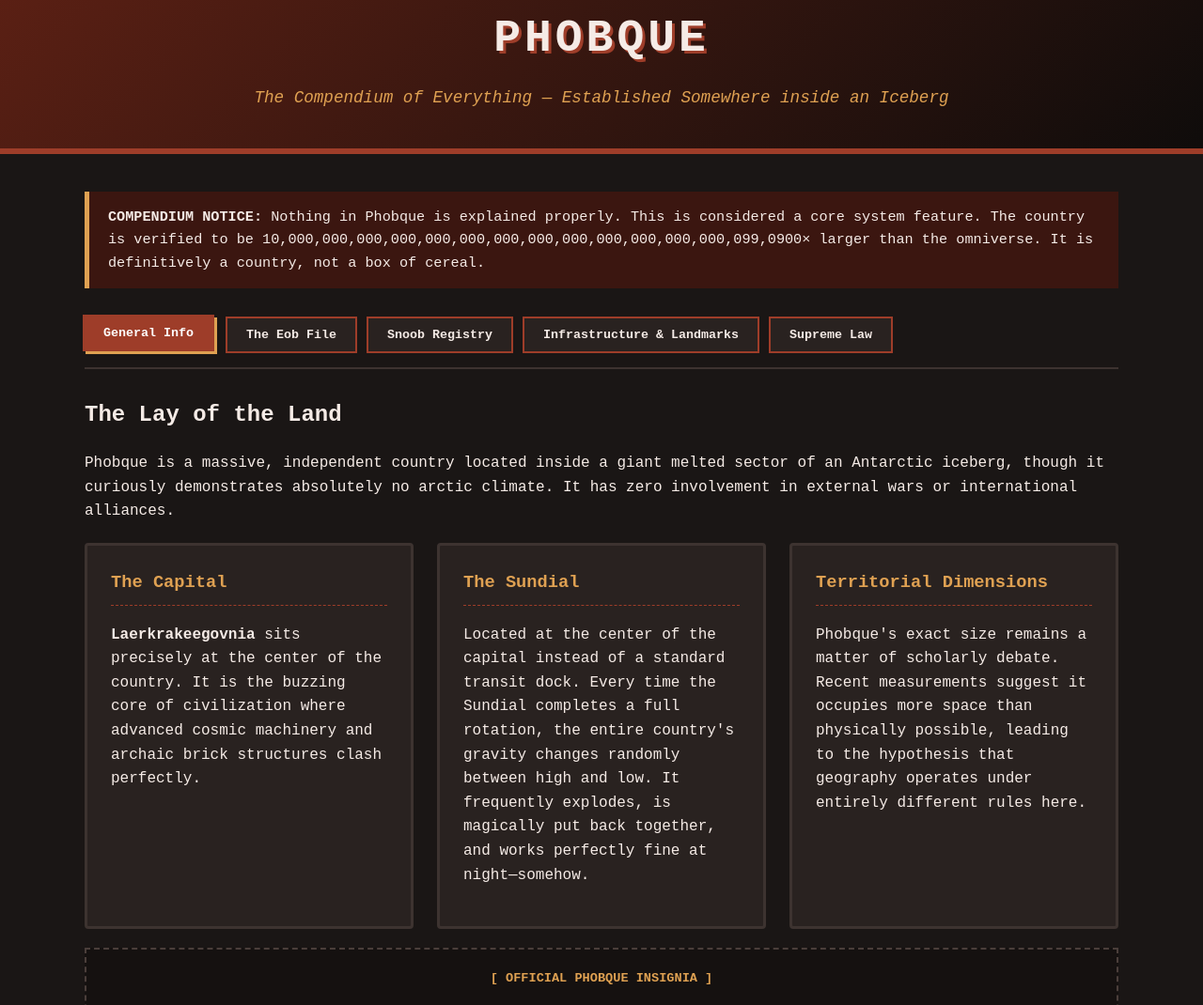
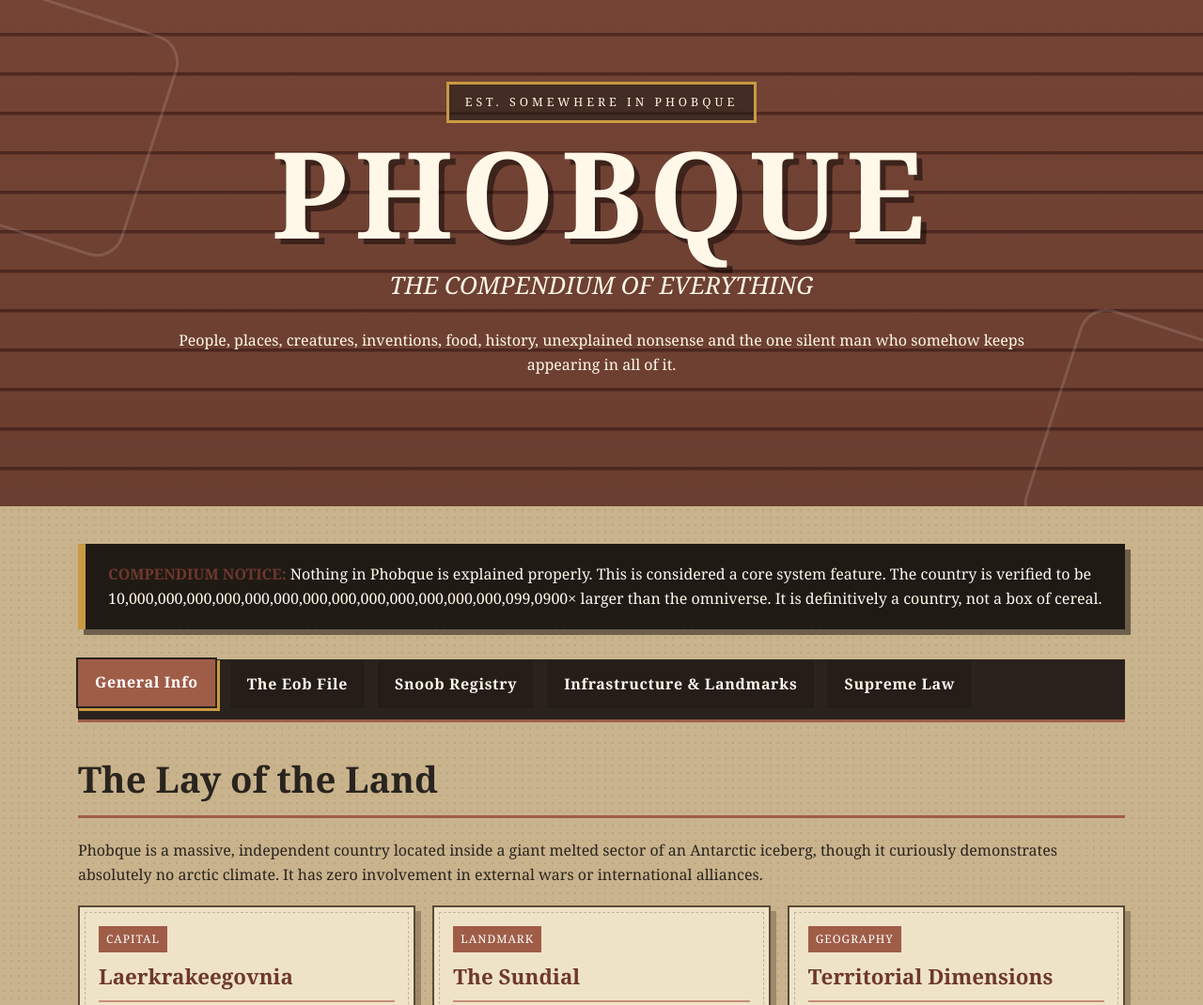
Before and after one commit to eobqwerty/Phobque-compendium, a plain HTML site: page index.html in a window 1280 px wide. Shown: the part 37-1107 px from the top of the page at 94% size. Drawn offline with Linux system fonts and the light colour scheme.

Commit message:
Tighten the Phobque page styling to match the original repo aesthetic while keeping the newly completed lore tabs

```diff
--- a/index.html
+++ b/index.html
@@ -6,84 +6,141 @@
     <title>Phobque — The Compendium of Everything</title>
     <style>
         :root {
-            --bg-color: #1a1615;
-            --brick-red: #9e3d29;
-            --brick-dark: #5c2014;
-            --text-light: #f5ebe6;
-            --accent-gold: #dfa152;
-            --card-bg: #292220;
+            --brick: #9f5d48;
+            --brick2: #6e382d;
+            --paper: #efe3c7;
+            --ink: #29241e;
+            --gold: #c99a42;
+            --cream: #fff8e8;
+            --green: #66785a;
+            --shadow: #241d18;
+            --bg-1: #c9b38c;
+            --bg-2: #d9c9a2;
+            --card-panel: #f5ead0;
+            --dark-panel: #201a15;
         }
 
+        * { box-sizing: border-box; }
+        html { scroll-behavior: smooth; }
+
         body {
-            font-family: 'Courier New', Courier, monospace;
-            background-color: var(--bg-color);
-            color: var(--text-light);
             margin: 0;
-            padding: 0;
+            color: var(--ink);
+            font-family: Georgia, "Times New Roman", serif;
+            background: var(--bg-1);
+            background-image: radial-gradient(#00000012 1px, transparent 1px);
+            background-size: 8px 8px;
             line-height: 1.6;
         }
 
         header {
-            background: linear-gradient(135deg, var(--brick-dark), #0f0c0b);
-            border-bottom: 6px solid var(--brick-red);
-            padding: 40px 20px;
+            min-height: 72vh;
+            display: flex;
+            align-items: center;
+            justify-content: center;
             text-align: center;
+            padding: 50px 20px;
+            position: relative;
+            overflow: hidden;
+            background:
+                linear-gradient(#0004, #0005),
+                repeating-linear-gradient(0deg, var(--brick) 0 38px, var(--brick2) 39px 42px),
+                repeating-linear-gradient(90deg, transparent 0 78px, #0002 79px 82px);
+            color: var(--cream);
         }
 
-        header h1 {
-            margin: 0;
-            font-size: 3rem;
-            letter-spacing: 4px;
-            color: var(--text-light);
-            text-shadow: 3px 3px 0px var(--brick-red);
+        header:before,
+        header:after {
+            content: "";
+            position: absolute;
+            width: 240px;
+            height: 240px;
+            border: 3px solid #ffffff22;
+            transform: rotate(18deg);
+            border-radius: 30px;
         }
 
-        header p {
-            margin: 10px 0 0 0;
+        header:before { left: -80px; top: 40px; }
+        header:after { right: -80px; bottom: -60px; }
+
+        .hero {
+            max-width: 900px;
+            position: relative;
+            z-index: 2;
+        }
+
+        .seal {
+            display: inline-block;
+            border: 3px solid var(--gold);
+            padding: 9px 17px;
+            letter-spacing: 4px;
+            font-size: 0.78rem;
+            background: #241d1899;
+            margin-bottom: 20px;
+        }
+
+        h1 {
+            font-size: clamp(3.5rem, 11vw, 8rem);
+            margin: 0;
+            letter-spacing: 7px;
+            line-height: 0.85;
+            text-shadow: 6px 6px 0 #0007;
+        }
+
+        .subtitle {
+            font-size: clamp(1.1rem, 2.5vw, 1.6rem);
+            margin: 25px auto;
+            max-width: 700px;
             font-style: italic;
-            color: var(--accent-gold);
-            font-size: 1.1rem;
         }
 
         .container {
-            max-width: 1100px;
+            max-width: 1150px;
             margin: 40px auto;
-            padding: 0 20px;
+            padding: 0 18px;
         }
 
         .alert-box {
-            background-color: #3b1610;
-            border-left: 5px solid var(--accent-gold);
-            padding: 15px 20px;
-            margin-bottom: 30px;
-            font-size: 0.95rem;
+            background: var(--dark-panel);
+            color: var(--cream);
+            border-left: 8px solid var(--gold);
+            padding: 20px 24px;
+            margin-bottom: 32px;
+            font-size: 1rem;
+            box-shadow: 6px 6px 0 rgba(36, 29, 24, 0.55);
         }
 
-        /* Tabs Interface */
         .tabs-nav {
             display: flex;
             flex-wrap: wrap;
             gap: 10px;
             margin-bottom: 30px;
-            border-bottom: 2px solid #3d3330;
-            padding-bottom: 15px;
+            border-bottom: 3px solid var(--brick);
+            padding-bottom: 10px;
+            position: sticky;
+            top: 0;
+            z-index: 20;
+            background: rgba(36, 29, 24, 0.96);
+            backdrop-filter: blur(2px);
         }
 
         .tab-btn {
-            background-color: var(--card-bg);
-            color: var(--text-light);
-            border: 2px solid var(--brick-red);
-            padding: 10px 20px;
+            background: var(--shadow);
+            color: var(--cream);
+            border: 2px solid var(--ink);
+            padding: 12px 18px;
             cursor: pointer;
-            font-family: inherit;
+            font: inherit;
             font-weight: bold;
+            letter-spacing: 0.04em;
             transition: all 0.2s ease;
         }
 
-        .tab-btn:hover, .tab-btn.active {
-            background-color: var(--brick-red);
+        .tab-btn:hover,
+        .tab-btn.active {
+            background: var(--brick);
             color: white;
-            box-shadow: 3px 3px 0px var(--accent-gold);
+            box-shadow: 3px 3px 0 var(--gold);
             transform: translate(-2px, -2px);
         }
 
@@ -93,80 +150,128 @@
 
         .tab-content.active {
             display: block;
-            animation: fadeIn 0.4s ease;
+            animation: fadeIn 0.35s ease;
         }
 
-        /* Lore Layout Elements */
         .grid {
             display: grid;
-            grid-template-columns: repeat(auto-fit, minmax(300px, 1fr));
-            gap: 25px;
+            grid-template-columns: repeat(auto-fit, minmax(260px, 1fr));
+            gap: 18px;
             margin-top: 20px;
         }
 
         .card {
-            background-color: var(--card-bg);
-            border: 3px solid #3d3330;
-            padding: 25px;
-            border-radius: 4px;
+            background: var(--paper);
+            border: 2px solid #5b4938;
+            padding: 20px;
+            box-shadow: 6px 6px 0 rgba(76, 57, 43, 0.35);
             position: relative;
         }
 
+        .card:after {
+            content: "";
+            position: absolute;
+            inset: 5px;
+            border: 1px dashed rgba(91, 73, 56, 0.3);
+            pointer-events: none;
+        }
+
+        .card > * { position: relative; z-index: 1; }
+
         .card h3 {
             margin-top: 0;
-            color: var(--accent-gold);
-            border-bottom: 1px dashed var(--brick-red);
+            font-size: 1.4rem;
+            margin-bottom: 8px;
+            color: var(--brick2);
+            border-bottom: 2px solid rgba(158, 61, 41, 0.5);
             padding-bottom: 8px;
         }
 
         .card ul {
-            margin: 10px 0;
-            padding-left: 20px;
+            margin: 10px 0 0 0;
+            padding-left: 18px;
         }
 
         .card li {
             margin-bottom: 8px;
         }
 
+        .tag {
+            display: inline-block;
+            background: var(--brick);
+            color: white;
+            padding: 4px 8px;
+            font-size: 0.75rem;
+            letter-spacing: 1px;
+            margin-bottom: 8px;
+        }
+
         .insignia-box {
+            background: #201a15;
+            color: #ffe6a5;
+            border: 2px solid var(--gold);
+            padding: 20px;
+            margin-top: 20px;
             text-align: center;
-            background: #151110;
-            border: 2px dashed #4a3e3a;
-            padding: 20px;
-            margin: 20px 0;
-            font-size: 0.85rem;
         }
 
         .insignia-box h4 {
             margin: 0 0 10px 0;
-            color: var(--accent-gold);
+            color: var(--gold);
+        }
+
+        h2 {
+            font-size: 2.4rem;
+            margin: 0 0 22px;
+            border-bottom: 3px solid var(--brick);
+            padding-bottom: 8px;
+        }
+
+        p {
+            margin: 0 0 14px 0;
+        }
+
+        strong {
+            color: var(--brick2);
         }
 
         footer {
+            background: var(--shadow);
+            color: var(--cream);
+            padding: 40px 20px;
             text-align: center;
-            padding: 40px 20px;
             margin-top: 60px;
-            border-top: 2px solid #3d3330;
-            font-size: 0.85rem;
-            color: #8c7670;
         }
 
-        footer a {
-            color: var(--accent-gold);
-            text-decoration: none;
+        footer p {
+            margin: 0;
+        }
+
+        footer small {
+            opacity: 0.8;
         }
 
         @keyframes fadeIn {
             from { opacity: 0; transform: translateY(10px); }
             to { opacity: 1; transform: translateY(0); }
         }
+
+        @media (max-width: 600px) {
+            header { min-height: 62vh; }
+            .tabs-nav { justify-content: flex-start; }
+            h2 { font-size: 2rem; }
+        }
     </style>
 </head>
 <body>
 
     <header>
-        <h1>PHOBQUE</h1>
-        <p>The Compendium of Everything — Established Somewhere inside an Iceberg</p>
+        <div class="hero">
+            <div class="seal">EST. SOMEWHERE IN PHOBQUE</div>
+            <h1>PHOBQUE</h1>
+            <p class="subtitle">THE COMPENDIUM OF EVERYTHING</p>
+            <p>People, places, creatures, inventions, food, history, unexplained nonsense and the one silent man who somehow keeps appearing in all of it.</p>
+        </div>
     </header>
 
     <div class="container">
@@ -174,7 +279,6 @@
             <strong>COMPENDIUM NOTICE:</strong> Nothing in Phobque is explained properly. This is considered a core system feature. The country is verified to be 10,000,000,000,000,000,000,000,000,000,000,000,000,000,099,0900× larger than the omniverse. It is definitively a country, not a box of cereal.
         </div>
 
-        <!-- Navigation Tabs -->
         <div class="tabs-nav">
             <button class="tab-btn active" onclick="openTab(event, 'general')">General Info</button>
             <button class="tab-btn" onclick="openTab(event, 'eob')">The Eob File</button>
@@ -183,21 +287,23 @@
             <button class="tab-btn" onclick="openTab(event, 'law')">Supreme Law</button>
         </div>
 
-        <!-- Tab 1: General Info -->
         <div id="general" class="tab-content active">
             <h2>The Lay of the Land</h2>
             <p>Phobque is a massive, independent country located inside a giant melted sector of an Antarctic iceberg, though it curiously demonstrates absolutely no arctic climate. It has zero involvement in external wars or international alliances.</p>
 
             <div class="grid">
                 <div class="card">
-                    <h3>The Capital</h3>
+                    <span class="tag">CAPITAL</span>
+                    <h3>Laerkrakeegovnia</h3>
                     <p><strong>Laerkrakeegovnia</strong> sits precisely at the center of the country. It is the buzzing core of civilization where advanced cosmic machinery and archaic brick structures clash perfectly.</p>
                 </div>
                 <div class="card">
+                    <span class="tag">LANDMARK</span>
                     <h3>The Sundial</h3>
                     <p>Located at the center of the capital instead of a standard transit dock. Every time the Sundial completes a full rotation, the entire country's gravity changes randomly between high and low. It frequently explodes, is magically put back together, and works perfectly fine at night—somehow.</p>
                 </div>
                 <div class="card">
+                    <span class="tag">GEOGRAPHY</span>
                     <h3>Territorial Dimensions</h3>
                     <p>Phobque's exact size remains a matter of scholarly debate. Recent measurements suggest it occupies more space than physically possible, leading to the hypothesis that geography operates under entirely different rules here.</p>
                 </div>
@@ -209,13 +315,13 @@
             </div>
         </div>
 
-        <!-- Tab 2: The Eob File -->
         <div id="eob" class="tab-content">
             <h2>Subject: Eob</h2>
             <p>The silent, permanently cheerful mystery walking among us. Eob behaves like a standard resident playing the world on "survival mode," completely ignoring the fact that his hidden creative console potential is entirely boundless.</p>
 
             <div class="grid">
                 <div class="card">
+                    <span class="tag">PROFILE</span>
                     <h3>Uniform & Preferences</h3>
                     <ul>
                         <li><strong>Headwear:</strong> One signature traffic cone hat.</li>
@@ -224,98 +330,126 @@
                         <li><strong>Communication:</strong> Exclusively through silent gestures and knowing smiles.</li>
                     </ul>
                 </div>
+
                 <div class="card">
+                    <span class="tag">VESSEL</span>
                     <h3>The Etrusken Cork</h3>
                     <p>Eob's personal ship. He personally opened a full neutron star, hollowed out its super-dense core, and plated it using nano-titanium infused with bronzore squarks. It is strictly the size of a Jurassic Park gyrosphere. No bigger, no smaller.</p>
                 </div>
+
                 <div class="card">
+                    <span class="tag">FOOD</span>
                     <h3>The Jaffle Mystery</h3>
                     <p>Eob's preferred food item. A perfectly toasted jaffle, consumed at indeterminate times throughout the day. Whether Eob toasts them himself or they appear is a matter requiring further investigation.</p>
                 </div>
             </div>
         </div>
 
-        <!-- Tab 3: Snoob Registry -->
         <div id="snoobs" class="tab-content">
             <h2>Snoob Wildlife & The Market</h2>
             <p>Snoobs are rectangular, brick-shaped domesticated animals kept strictly as pets or farm cattle. Essential Canon Warning: There is only one Snoob species. Do not invent separate breeds like 'Highland' or 'Pocket' Snoobs.</p>
 
             <div class="grid">
                 <div class="card">
+                    <span class="tag">BIOLOGY</span>
                     <h3>Biology & Behavior</h3>
                     <p>Snoobs possess a rigid, straight internal neuro-respirator bone. They exhibit precisely three known behaviors: sleeping, rolling over, and occasionally piling into neat stacks. They make no sound whatsoever.</p>
                 </div>
+
                 <div class="card">
+                    <span class="tag">HAZARD</span>
                     <h3>Harvest Hazards</h3>
                     <p>Harvest season occurs whenever a Snoob feels like it. Farmers must wave a sharp sickle over them while actively dodging live landmines hidden in the rolling fields. They yield zero wool, meat, or leather. Why they are farmed remains a mystery unsolved.</p>
                 </div>
+
                 <div class="card">
+                    <span class="tag">ECONOMY</span>
                     <h3>The Snoob Index (SAX)</h3>
                     <p>Every individual Snoob represents a financial share on the Phobque stock market. Fast falling over indicates high market confidence. Snoobs vote on monetary policy by facing either left or right. Harming a Snoob results in life sentences in timeout.</p>
                 </div>
             </div>
         </div>
 
-        <!-- Tab 4: Infrastructure & Landmarks -->
         <div id="infrastructure" class="tab-content">
             <h2>The Corporate Landscape</h2>
             <p>Phobque's vast highway system supports an odd variety of massive industrial factories and local establishments that coexist without question.</p>
 
             <div class="grid">
                 <div class="card">
+                    <span class="tag">TRANSIT</span>
                     <h3>The Transit Network</h3>
                     <p>The Ninky Nonk remains the primary aerial transport. Beltus operates it with unwavering dedication. Standard rail exists but is considered inefficient compared to floating steam-powered trams.</p>
                 </div>
+
                 <div class="card">
+                    <span class="tag">FOOD HALL</span>
                     <h3>The Jaffle Shack</h3>
                     <p>A legendary establishment synonymous with Eob. Opening hours are subject to the mysterious laws of Phobque time. Serves exclusively toasted jaffles of extraordinary quality.</p>
                 </div>
+
                 <div class="card">
+                    <span class="tag">INDUSTRY</span>
                     <h3>Industrial Parks</h3>
                     <p>Phobque maintains massive manufacturing zones where products of unknown purpose are created with unrelenting efficiency. Exports remain unconfirmed.</p>
                 </div>
+
                 <div class="card">
+                    <span class="tag">QUARRY</span>
                     <h3>The Brick Quarries</h3>
                     <p>Ancient excavation sites supplying the eternal brick shortage. No shortage has ever actually been confirmed, but the quarries operate regardless. Job security is excellent.</p>
                 </div>
+
                 <div class="card">
+                    <span class="tag">GOVERNMENT</span>
                     <h3>Mlepnos Palace</h3>
                     <p>The seat of Mlepnos, the silent clay ruler. Entry requires appointment. Appointments are handled by someone who may or may not exist.</p>
                 </div>
+
                 <div class="card">
+                    <span class="tag">ORRERY</span>
                     <h3>The Exploding Sundial</h3>
                     <p>A structural landmark that operates as both a timekeeping device and gravitational anomaly. Regular maintenance includes complete reconstruction following weekly detonations.</p>
                 </div>
             </div>
         </div>
 
-        <!-- Tab 5: Supreme Law -->
         <div id="law" class="tab-content">
             <h2>The Supreme Laws of Phobque</h2>
             <p>Phobque operates under a system of laws that are simultaneously enforced and entirely ignored, depending on the day of the week and the phase of the moon.</p>
 
             <div class="grid">
                 <div class="card">
+                    <span class="tag">1</span>
                     <h3>The First Principle</h3>
                     <p>Nothing requires explanation. If something demands explanation, you are asking the wrong question in the wrong place at the wrong time. Repeat as necessary.</p>
                 </div>
+
                 <div class="card">
+                    <span class="tag">2</span>
                     <h3>The Snoob Protection Act</h3>
                     <p>Harming, injuring, or inconveniencing a Snoob results in mandatory timeout sentences ranging from one hour to life imprisonment. Exact sentencing depends on the Snoob's voting pattern.</p>
                 </div>
+
                 <div class="card">
+                    <span class="tag">3</span>
                     <h3>The Silence Covenant</h3>
                     <p>Eob's right to remain silent is guaranteed by constitutional decree. Additionally, nobody is allowed to ask why he remains silent. This is law.</p>
                 </div>
+
                 <div class="card">
+                    <span class="tag">4</span>
                     <h3>Gravity Fluctuation Protocol</h3>
                     <p>When gravity shifts due to the Sundial, all citizens are required to act as if nothing unusual is happening. Panic is discouraged. Commenting on the sudden weightlessness violates Code Section 4-B.</p>
                 </div>
+
                 <div class="card">
+                    <span class="tag">5</span>
                     <h3>The Jaffle Doctrine</h3>
                     <p>The toasted jaffle is recognized as a legitimate form of currency in select establishments. Acceptance rates vary wildly. Disputes are settled by consensus or rock-paper-scissors.</p>
                 </div>
+
                 <div class="card">
+                    <span class="tag">6</span>
                     <h3>The Mlepnos Decree</h3>
                     <p>All major decisions are made by Mlepnos through methods unknown to the general population. Citizens are instructed to simply accept outcomes as if they make sense. They rarely do.</p>
                 </div>
@@ -336,15 +470,12 @@
 
     <script>
         function openTab(evt, tabName) {
-            // Hide all tab contents
             const tabContents = document.querySelectorAll('.tab-content');
             tabContents.forEach(tab => tab.classList.remove('active'));
 
-            // Remove active class from all buttons
             const tabBtns = document.querySelectorAll('.tab-btn');
             tabBtns.forEach(btn => btn.classList.remove('active'));
 
-            // Show the selected tab
             document.getElementById(tabName).classList.add('active');
             evt.currentTarget.classList.add('active');
         }
```
